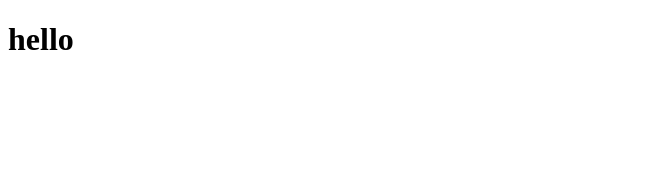
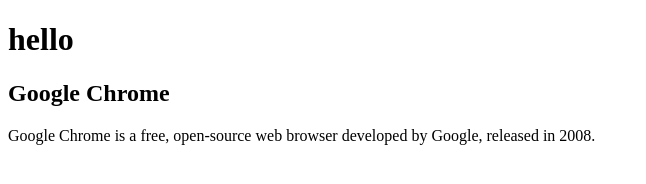
Before and after one commit to gyengek/blog, a plain HTML site: page index.html in a window 1280 px wide. Shown: the whole page, without its empty margins (0-646 px from the left). Drawn offline with Linux system fonts and the light colour scheme.

Commit message:
Update index.html

```diff
--- a/index.html
+++ b/index.html
@@ -4,4 +4,11 @@
   <title>HTML Reference</title>
 </head>
 <h1>hello</h1>
+<article>
+  <h1>Google Chrome</h1>
+  <p>Google Chrome is a free, open-source web browser developed by Google, released in 2008.</p>
+</article>
+<body>
+
+</body>
 </html>
```
